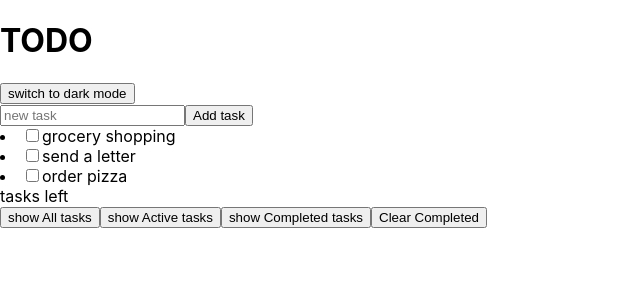
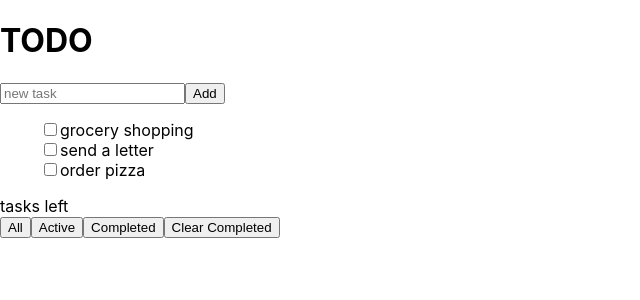
Before and after one commit to risa-r/react-todo-app-theme-and-dnd, a React (Create React App) app: page / in a window 1280 px wide. Shown: the top 300 px of the page, without its empty margins (0-640 px from the left). Built offline with nearby package versions, Linux system fonts and the light colour scheme.

Commit message:
accessibly hide visually unnecessary contents

```diff
--- a/src/App.js
+++ b/src/App.js
@@ -6,7 +6,9 @@ export default function App({ tasks }) {
   return (
     <>
       <h1>TODO</h1>
-      <button>switch to dark mode</button>
+      <span className="visually-hidden">
+        <button>switch to dark mode</button>
+      </span>
       <Form />
       <Todo tasks={tasks} />
       <Footer />
--- a/src/components/FilterButtons.js
+++ b/src/components/FilterButtons.js
@@ -1,9 +1,18 @@
 export default function FilterButtons() {
   return (
     <>
-      <button>show All tasks</button>
-      <button>show Active tasks</button>
-      <button>show Completed tasks</button>
+      <button>
+        <span className="visually-hidden">show </span>All
+        <span className="visually-hidden"> tasks</span>
+      </button>
+      <button>
+        <span className="visually-hidden">show </span>Active
+        <span className="visually-hidden"> tasks</span>
+      </button>
+      <button>
+        <span className="visually-hidden">show </span>Completed
+        <span className="visually-hidden"> tasks</span>
+      </button>
     </>
   );
 }
--- a/src/components/Form.js
+++ b/src/components/Form.js
@@ -3,7 +3,9 @@ export default function Form() {
     <form>
       <label id="todoInput"></label>
       <input type="text" placeholder="new task" name="todoInput"></input>
-      <button>Add task</button>
+      <button>
+        Add<span className="visually-hidden"> task</span>
+      </button>
     </form>
   );
 }
--- a/src/components/Todo.js
+++ b/src/components/Todo.js
@@ -8,5 +8,5 @@ export default function Todo({ tasks }) {
     );
   });
 
-  return <div>{taskList}</div>;
+  return <ul className="todo-list">{taskList}</ul>;
 }
--- a/src/index.css
+++ b/src/index.css
@@ -12,6 +12,16 @@ code {
     monospace;
 }
 
-ul{
+.todo-list{
   list-style: none;
 }
+
+.visually-hidden {
+  position: absolute !important;
+  clip: rect(0 0 0 0);
+  clip-path: inset(50%);
+  height: 1px;
+  width: 1px;
+  overflow: hidden;
+  white-space: nowrap;
+}
```
